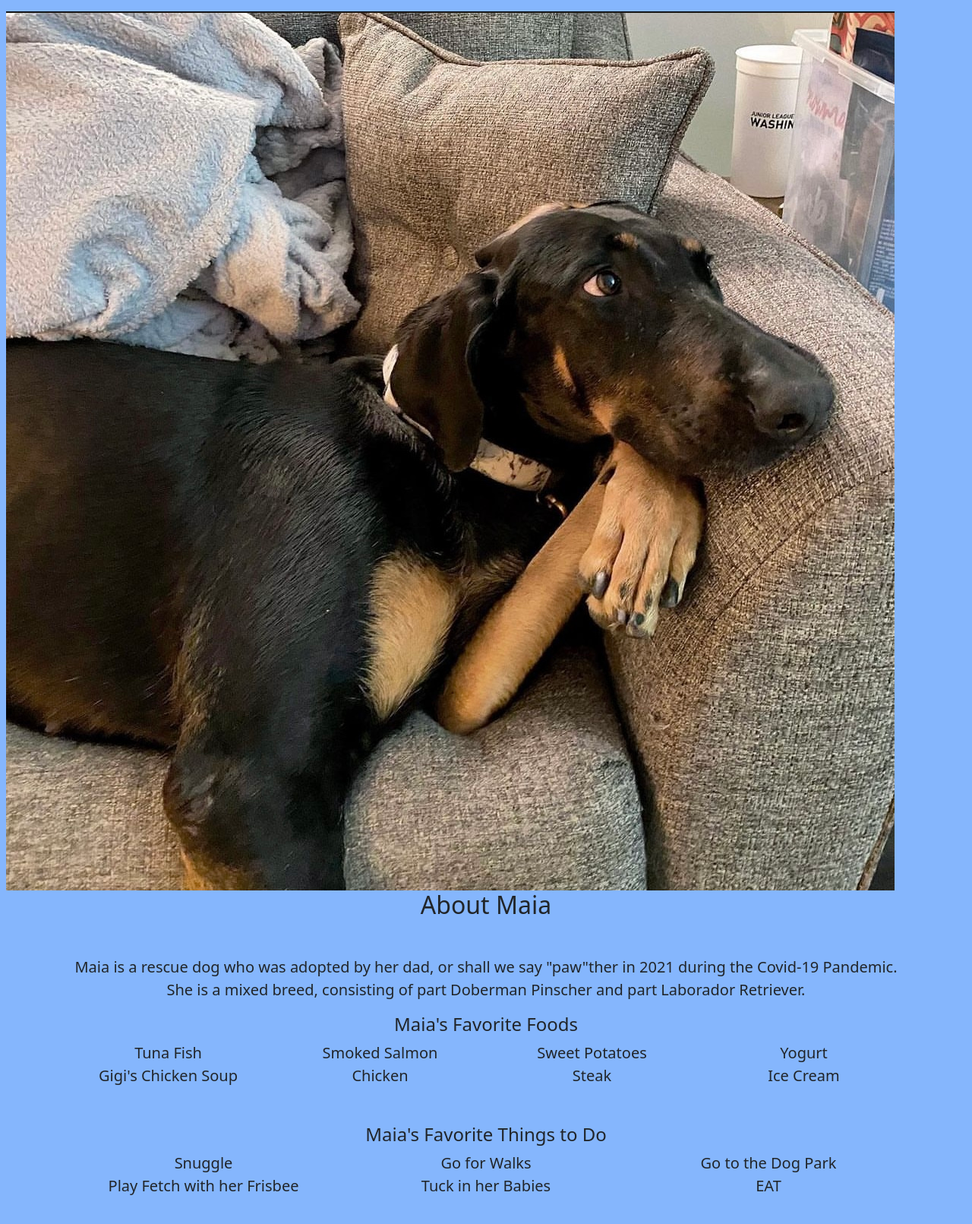
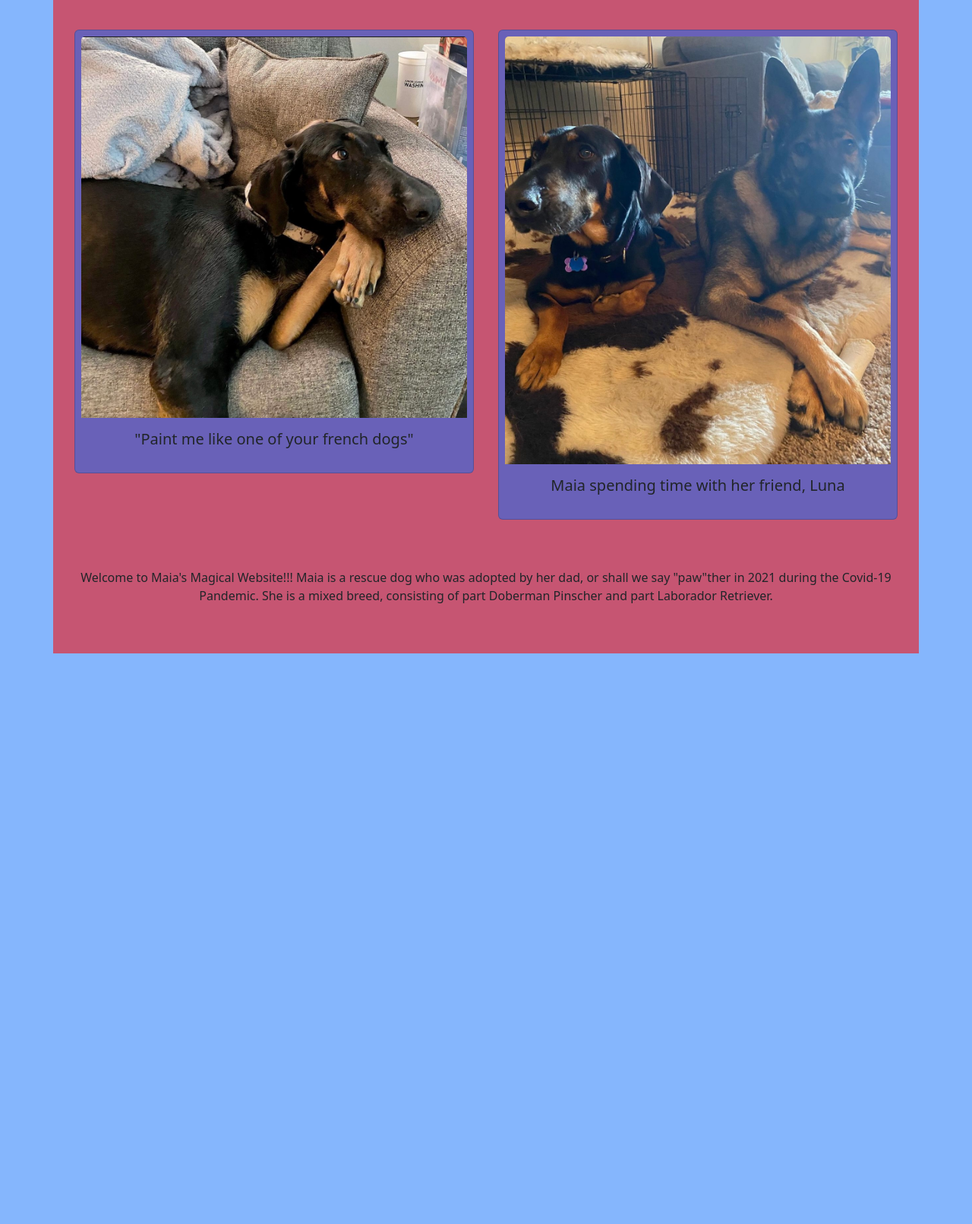
Before and after one commit to Nickylight11/Project1, a website: page index.html in a window 1280 px wide. Shown: the part 89-1700 px from the top of the page at 76% size. After the commit the page ends 957 px from the top, so only its background shows below. Drawn offline with nearby package versions, Linux system fonts and the light colour scheme.

Commit message:
committing 3/4 complete project

```diff
--- a/index.html
+++ b/index.html
@@ -9,57 +9,40 @@
 <link rel="stylesheet" href="node_modules/bootstrap/dist/css/bootstrap.css">
 
 </head>
-<!-- Section 1 -->
+<!-- Section 1 Title and picture -->
 
 <body class="bg-primary p-2 text-dark bg-opacity-50">
 
+    <div id="main-container" class="container bg-danger bg-opacity-75 pt-2 pb-5">
+
 <h1 class="text-center mb-5">Maia's Magical Website</h1>
+<div class="container text-center mb-5 fs-2">
+    <div class="row">
 
-<img src="images/image4.jpeg" alt="Dog laying on couch" class="img-fluid">
+        <div class="col-md p-3">
+            <div id="card-1" class="card bg-primary p-2 text-dark bg-opacity-50">
+                <img src="images/image4.jpeg" class="card-img-top" alt="Dog laying on couch, looking up, with her paw under her chin."  width="100">
+                <div class="card-body">
+                    <h5 class="card-title">"Paint me like one of your french dogs"</h5>
+                </div>
+            </div>
+        </div>
 
-<!-- Section 2 -->
-<h2 class="text-center mb-5">About Maia</h2>
+        <div class="col-md p-3">
+            <div id="card-3" class="card bg-primary p-2 text-dark bg-opacity-50">
+                <img src="images/image2.jpeg" class="card-img-top" alt="Doberman/Lab mix dog and German Shepherd laying on a rug." width="100">
+                <div class="card-body">
+                    <h5 class="card-title">Maia spending time with her friend, Luna</h5>
+                </div>
+            </div>
+        </div>
 
-<div id="fav-things" class="container text-center mb-2 fs-5">
-
-    <p>Maia is a rescue dog who was adopted by her dad, or shall we say "paw"ther in 2021 during the Covid-19 Pandemic. She is a mixed breed, consisting of part Doberman Pinscher and part Laborador Retriever.</p>
-
-<!-- Section 3 Fav Foods -->
-<div id="fav-foods" class="container text-center mb-5 fs-5">
-
-    <div class="row"><h4>Maia's Favorite Foods</h4></div>
-
-    <div class="row">
-        <div class="col-lg-3">Tuna Fish</div>
-        <div class="col-lg-3">Smoked Salmon</div>
-        <div class="col-lg-3">Sweet Potatoes</div>
-        <div class="col-lg-3">Yogurt</div>
-    </div>
-    <div class="row">
-        <div class="col-lg-3">Gigi's Chicken Soup</div>
-        <div class="col-lg-3">Chicken</div>
-        <div class="col-lg-3">Steak</div>
-        <div class="col-lg-3">Ice Cream</div>
     </div>
 </div>
+<!-- Section 2 intro to Maia -->
+<blockquote class="text-center"></p>
 
-<!-- Section 4 Fav Things to Do-->
-<div id="fav-things" class="container text-center mb-5 fs-5">
-
-    <div class="row"><h4>Maia's Favorite Things to Do</h4></div>
-
-    <div class="row">
-        <div class="col-lg-4">Snuggle</div>
-        <div class="col-lg-4">Go for Walks</div>
-        <div class="col-lg-4">Go to the Dog Park</div>
-    </div>
-    <div class="row">
-        <div class="col-lg-4">Play Fetch with her Frisbee</div>
-        <div class="col-lg-4">Tuck in her Babies</div>
-        <div class="col-lg-4">EAT</div>
-    </div>
-</div>
-
+<p>Welcome to Maia's Magical Website!!! Maia is a rescue dog who was adopted by her dad, or shall we say "paw"ther in 2021 during the Covid-19 Pandemic. She is a mixed breed, consisting of part Doberman Pinscher and part Laborador Retriever.</p>
 
 </body>
 </html>
```
Also changed, not shown: about.html (added, +118 -0 lines).
